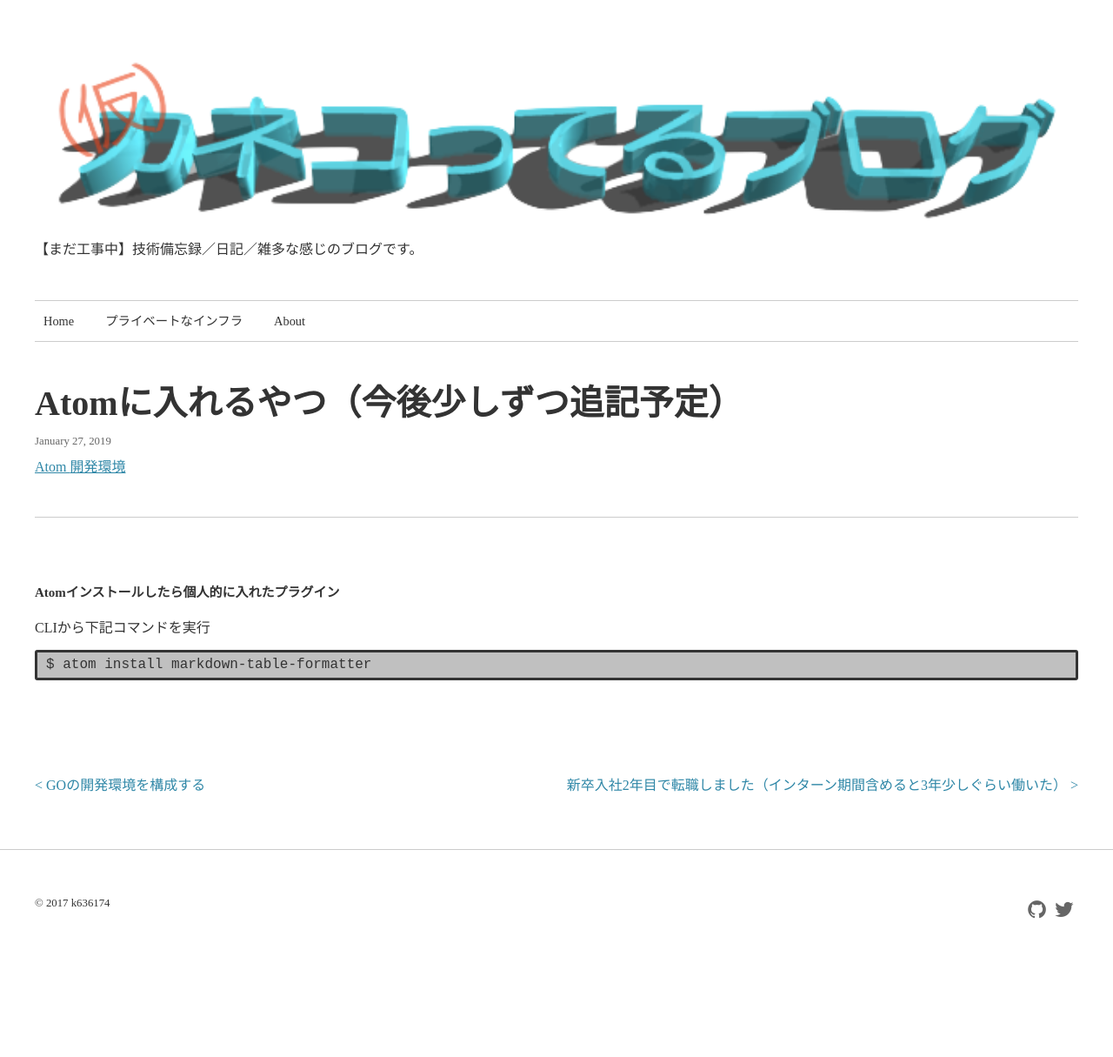
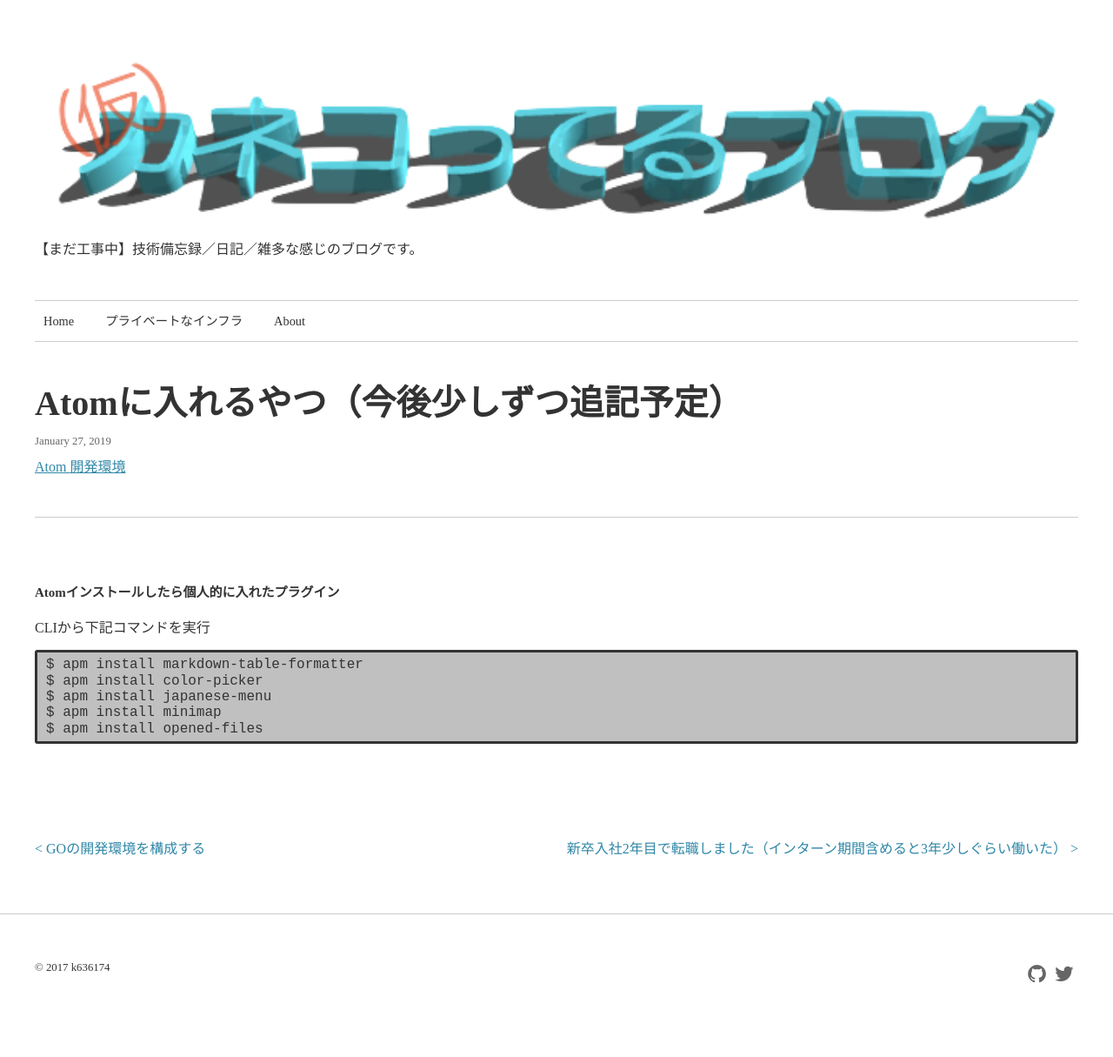
Before and after one commit to k636174/k636174.github.io, a Jekyll site: the page built from _posts/2019-01-27-Atom_Initial_Setup.md, in a window 1280 px wide. Shown: the whole page at 87% size. Built offline with Jekyll 4.4.1, drawn with Linux system fonts in a browser that asks for light colours; nearby versions of some CDN libraries; before the commit the page ends 1141 px from its top, so only the background shows below that.

Commit message:
change post(add plugin

````diff
--- a/_posts/2019-01-27-Atom_Initial_Setup.md
+++ b/_posts/2019-01-27-Atom_Initial_Setup.md
@@ -11,5 +11,9 @@
 ## Atomインストールしたら個人的に入れたプラグイン
 CLIから下記コマンドを実行
 ```
-$ atom install markdown-table-formatter
+$ apm install markdown-table-formatter
+$ apm install color-picker
+$ apm install japanese-menu
+$ apm install minimap
+$ apm install opened-files
 ```
````
